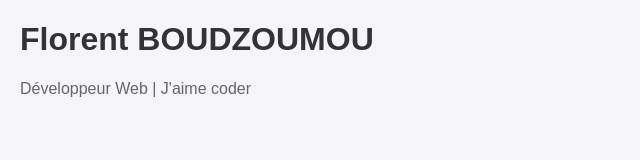
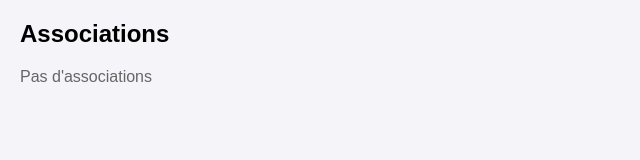
Before and after one commit to Florent242/mon-cv, a plain HTML site: page index.html in a window 1280 px wide. Shown: the whole page, without its empty margins (0-640 px from the left). Drawn offline with Linux system fonts and the light colour scheme.

Commit message:
mise en place de la section associations

```diff
--- a/index.html
+++ b/index.html
@@ -7,9 +7,9 @@
     <link rel="stylesheet" href="style.css">
 </head>
 <body>
-    <header>
-        <h1>Florent BOUDZOUMOU</h1>
-        <p>Développeur Web | J'aime coder</p>
-    </header>
+    <section id="associations">
+        <h2>Associations</h2>
+        <p>Pas d'associations</p>
+    </section>
 </body>
 </html>
```
